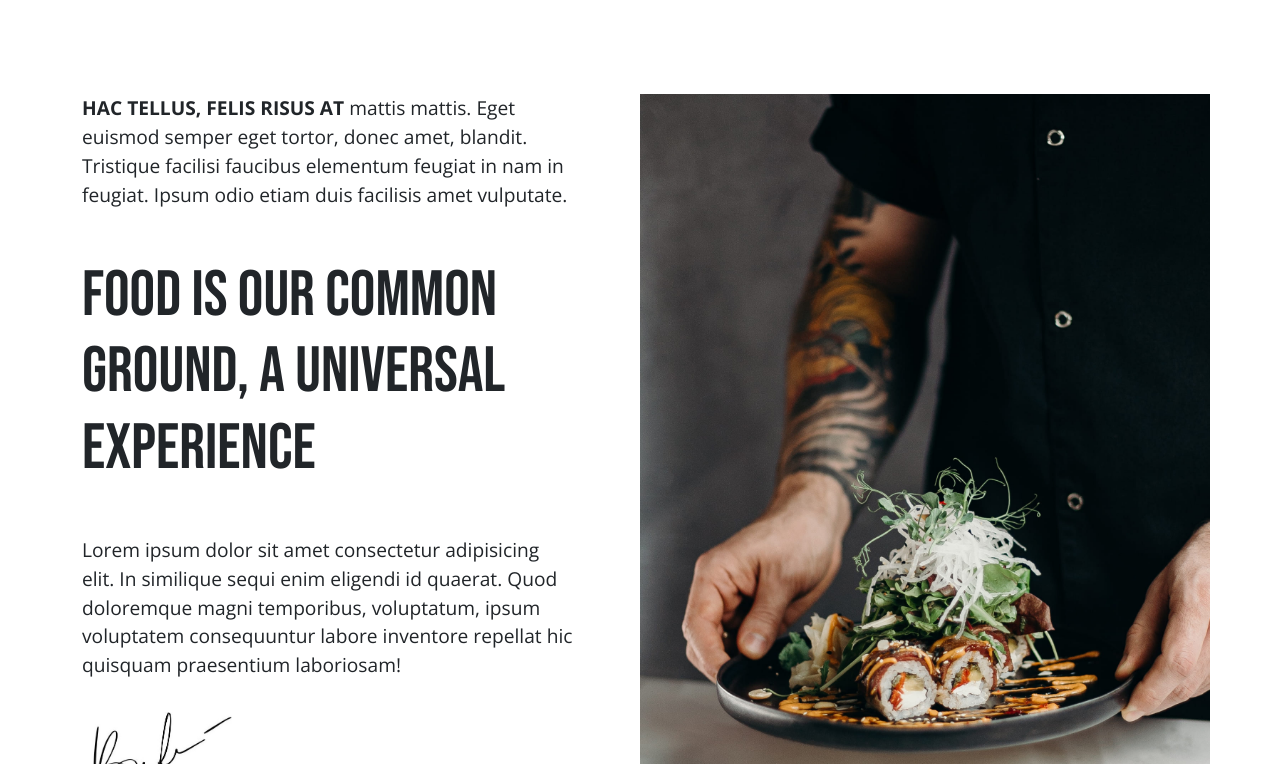
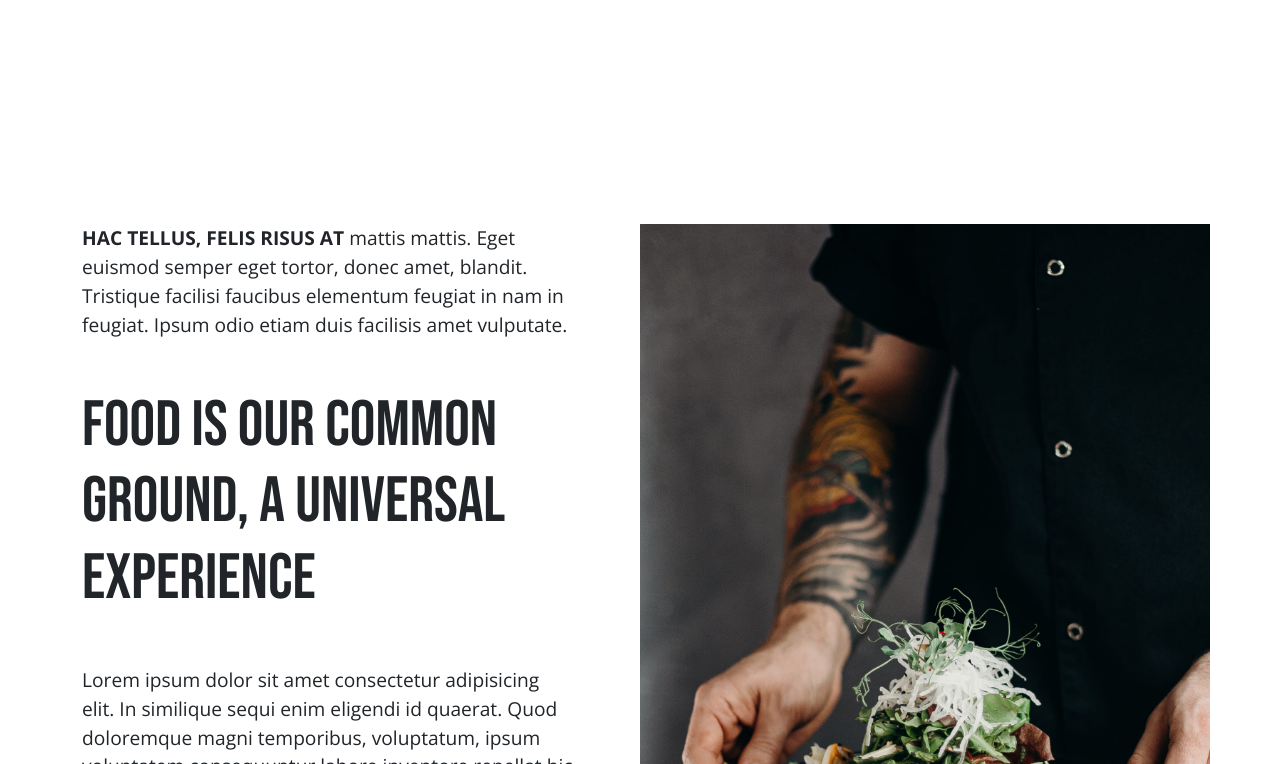
Before and after one commit to stecala/proj-html-vuejs, a Vue app: page / in a window 1280 px wide. Shown: the part 1036-1800 px from the top of the page. Built offline with nearby package versions, Linux system fonts and the light colour scheme; a web font is replaced by a local one.

Commit message:
Chore 🪛 Small adjustment for margin top

```diff
--- a/src/App.vue
+++ b/src/App.vue
@@ -71,4 +71,7 @@ font-family: 'Open Sans', sans-serif;
       border: 1px solid black;
   }
 }
+.my-margin{
+  margin-top: 130px;
+}
 </style>
```
